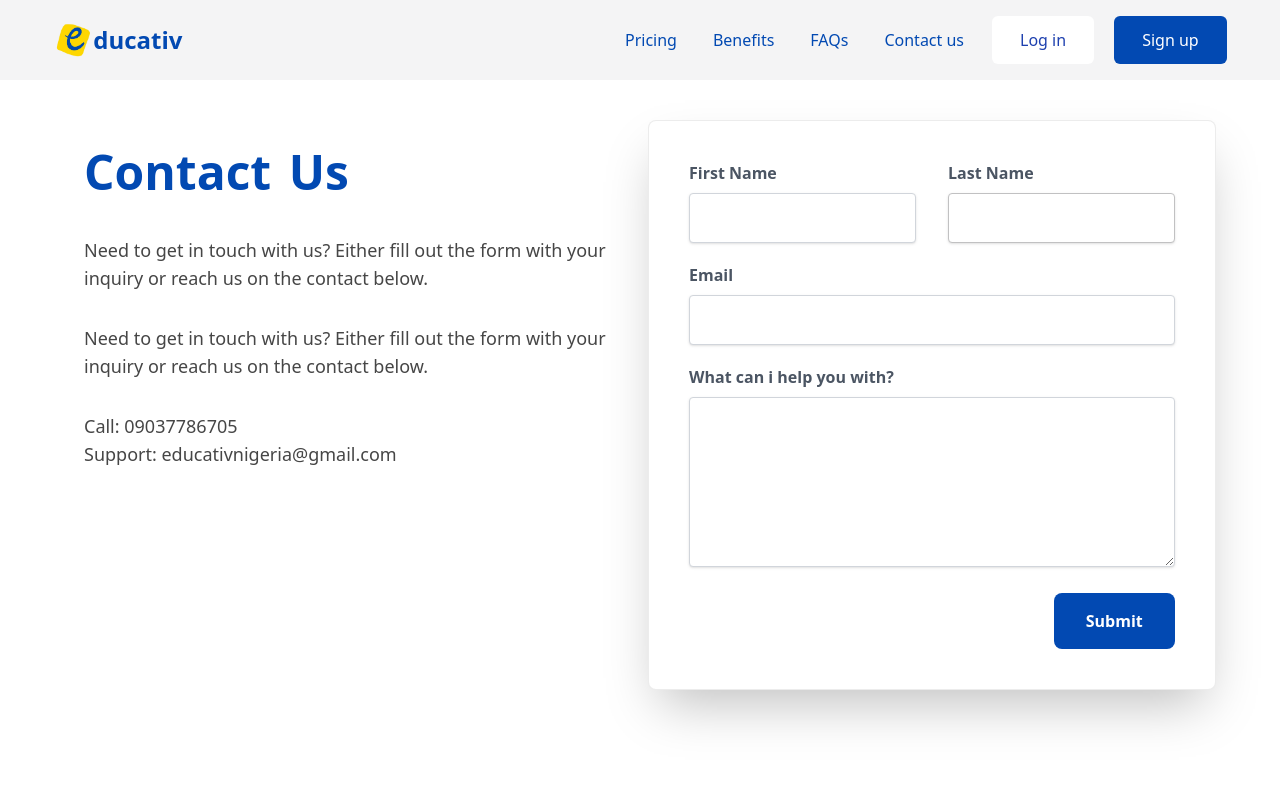
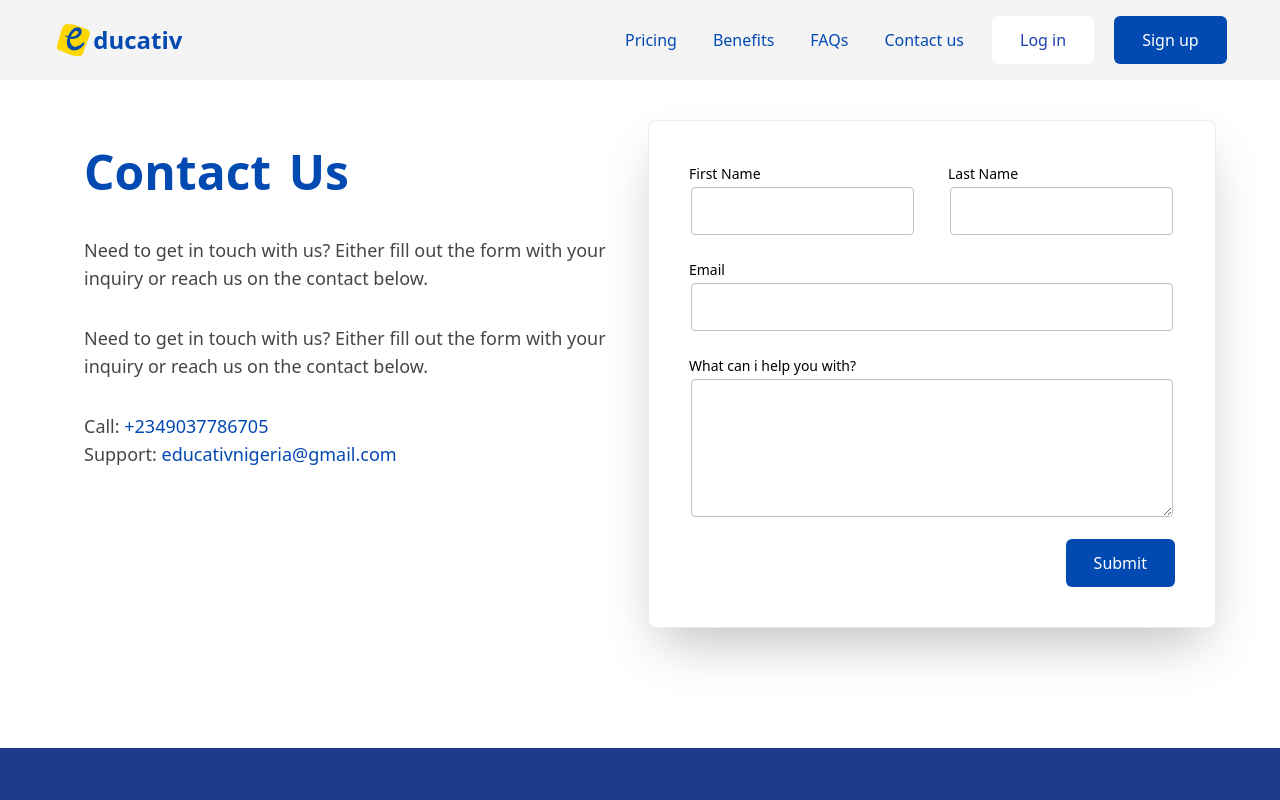
Before and after one commit to tweetbytems/frontlett, a React (Vite) app: page /contact-us in a window 1280 px wide. Shown: the top 800 px of the page. Built offline with nearby package versions, Linux system fonts and the light colour scheme; no server answers.

Commit message:
fixed contact us

```diff
--- /dev/null
+++ b/src/components/thirdparty/textarea.tsx
@@ -0,0 +1,80 @@
+import * as React from "react";
+import { useMotionTemplate, useMotionValue, motion } from "framer-motion";
+import { cn } from "../../utils/utils";
+import { Label } from "./label";
+
+export interface TextareaProps extends React.TextareaHTMLAttributes<HTMLTextAreaElement> {
+    label?: string;
+    value?: string;
+    id?: string;
+    placeholder?: string;
+    onChange?: (event: React.ChangeEvent<HTMLTextAreaElement>) => void;
+    className?: string;
+}
+
+const Textarea = React.forwardRef<HTMLTextAreaElement, TextareaProps>(
+    (
+        { className, onChange, value, id, label,rows = 6,  ...props }: TextareaProps,
+        ref: React.Ref<HTMLTextAreaElement>
+    ) => {
+        const radius = 1000;
+
+        const [visible, setVisible] = React.useState(false);
+
+        let mouseX = useMotionValue(0);
+        let mouseY = useMotionValue(0);
+
+        function handleMouseMove({ currentTarget, clientX, clientY }: any) {
+            let { left, top } = currentTarget.getBoundingClientRect();
+            mouseX.set(clientX - left);
+            mouseY.set(clientY - top);
+        }
+
+        return (
+            <InputContainer className="">
+                <Label htmlFor={id}>{label}</Label>
+                <motion.div
+                    style={{
+                        background: useMotionTemplate`
+              radial-gradient(
+                ${visible ? radius + "px" : "0px"} circle at ${mouseX}px ${mouseY}px,
+                var(--blue-300),
+                transparent 80%
+              )
+            `,
+                    }}
+                    onMouseMove={handleMouseMove}
+                    onMouseEnter={() => setVisible(true)}
+                    onMouseLeave={() => setVisible(false)}
+                    className="p-[2px] rounded-lg transition duration-300 group/input"
+                >
+                    <textarea
+                        onChange={onChange}
+                        value={value}
+                        id={id}
+                        className={cn(
+                            `flex  w-full border rounded-sm px-3 py-2 text-sm file:border-0 file:bg-transparent file:text-sm file:font-medium placeholder:text-neutral-400 dark:placeholder-text-neutral-600 focus-visible:outline-none focus-visible:ring-[2px] focus-visible:ring-neutral-400 dark:focus-visible:ring-neutral-600 disabled:cursor-not-allowed disabled:opacity-50 dark:shadow-[0px_0px_1px_1px var(--neutral-700)] group-hover/input:shadow-none transition duration-400`,
+                            className
+                        )}
+                        rows={rows}
+                        ref={ref}
+                        {...props}
+                    />
+                </motion.div>
+            </InputContainer>
+        );
+    }
+);
+
+Textarea.displayName = "Textarea";
+
+export { Textarea };
+
+interface InputContainerProps {
+    children: React.ReactNode;
+    className?: string;
+}
+
+const InputContainer: React.FC<InputContainerProps> = ({ children, className }) => {
+    return <div className={cn("w-full", className)}>{children}</div>;
+};
--- /dev/null
+++ b/src/pages/ContactUs.tsx
@@ -0,0 +1,62 @@
+import React from "react";
+import { Input } from "../components/thirdparty/input";
+import Button from "../components/Button";
+import { Textarea } from "../components/thirdparty/textarea";
+
+const ContactUs = () => {
+  return (
+    <div className="w-full p-5 md:px-16 md:py-10">
+      <div className="grid md:grid-cols-2 gap-4 ">
+        {/* text */}
+        <div className="text-center md:text-left text-edu-gray md:p-5">
+          <h1 className="font-semibold md:text-5xl text-4xl text-edu-blue [word-spacing:5px] md:leading-[4rem] leading-[2.5rem]">
+            Contact Us
+          </h1>
+          <p className=" my-8 text-lg  font-normal">
+            Need to get in touch with us? Either fill out the form with your
+            inquiry or reach us on the contact below.
+          </p>
+          <p className=" my-8 text-lg  font-normal">
+            Need to get in touch with us? Either fill out the form with your
+            inquiry or reach us on the contact below.
+          </p>
+          <p className=" my-8 text-lg  font-normal">
+            <div className="flex flex-col">
+              <span>Call: <a href="tel:+2349037786705">+2349037786705</a></span>
+              <span>Support:  <a href="mailto:educativnigeria@gmail.com" rel="noopener noreferrer" target="_blank" >educativnigeria@gmail.com</a></span>
+            </div>
+          </p>
+        </div>
+
+        {/* contact form */}
+        <div className="flex items-center ">
+          <div className="w-full">
+            <div className="bg-white border border-edu-gray/10 rounded-lg shadow-2xl p-2 sm:p-10">
+              <form>
+                <div className="grid md:grid-cols-2 gap-8 mb-5">
+
+                  <Input id="firstname" name="firstname" label="First Name" type="text" />
+
+
+                  <Input id="lastname" name="lastname" label="Last Name" type="text" />
+                </div>
+                <div className="mb-5">
+                  <Input id="email" name="email" label="Email" type="email" />
+                </div>
+                <div className="mb-5">
+                  <Textarea id="message" name="message" label="What can i help you with?" rows={6} />
+                </div>
+                <div className="flex w-full md:justify-end">
+                  <Button variant="blue">Submit</Button>
+
+                </div>
+              </form>
+            </div>
+          </div>
+        </div>
+      </div>
+    </div>
+  );
+};
+
+export default ContactUs;
--- a/src/pages/ContactUs/index.tsx
+++ /dev/null
@@ -1,109 +0,0 @@
-import React from "react";
-
-const index = () => {
-  return (
-    <div className="w-full p-5 md:px-16 md:py-10">
-      <div className="grid md:grid-cols-2 gap-4 ">
-        {/* text */}
-        <div className="text-center md:text-left text-edu-gray md:p-5">
-          <h1 className="font-semibold md:text-5xl text-4xl text-edu-blue [word-spacing:5px] md:leading-[4rem] leading-[2.5rem]">
-            Contact Us
-          </h1>
-          <p className=" my-8 text-lg  font-normal">
-            Need to get in touch with us? Either fill out the form with your
-            inquiry or reach us on the contact below.
-          </p>
-          <p className=" my-8 text-lg  font-normal">
-            Need to get in touch with us? Either fill out the form with your
-            inquiry or reach us on the contact below.
-          </p>
-          <p className=" my-8 text-lg  font-normal">
-            <div className="flex flex-col">
-              <span>Call: 09037786705</span>
-              <span>Support: educativnigeria@gmail.com</span>
-            </div>
-          </p>
-        </div>
-
-        {/* contact form */}
-        <div className="flex items-center ">
-          <div className="w-full">
-            <div className="bg-white border border-edu-gray/10 rounded-lg shadow-2xl p-10">
-              <form>
-                <div className="grid md:grid-cols-2 gap-8 mb-5">
-                  <div className="">
-                    <label
-                      htmlFor="firstname"
-                      className="block mb-2 font-bold text-gray-600"
-                    >
-                      First Name
-                    </label>
-                    <input
-                      type="text"
-                      id="firstname"
-                      name="firstname"
-                      className="border border-gray-300 shadow p-3 w-full rounded mb-"
-                    />
-                  </div>
-                  <div className="">
-                    <label
-                      htmlFor="lastname"
-                      className="block mb-2 font-bold text-gray-600"
-                    >
-                      Last Name
-                    </label>
-                    <input
-                      type="text"
-                      id="lastname"
-                      name="lastname"
-                      className="border  shadow p-3 w-full rounded mb-"
-                    />
-                  </div>
-                </div>
-                <div className="mb-5">
-                  <div className="">
-                    <label
-                      htmlFor="email"
-                      className="block mb-2 font-bold text-gray-600"
-                    >
-                      Email
-                    </label>
-                    <input
-                      type="email"
-                      id="email"
-                      name="email"
-                      className="border border-gray-300 shadow p-3 w-full rounded mb-"
-                    />
-                  </div>
-                </div>
-                <div className="mb-5">
-                  <div className="">
-                    <label
-                      htmlFor="message"
-                      className="block mb-2 font-bold text-gray-600"
-                    >
-                      What can i help you with?
-                    </label>
-                    <textarea
-                      rows={6}
-                      id="message"
-                      name="message"
-                      className="border border-gray-300 shadow p-3 w-full rounded mb-"
-                    />
-                  </div>
-                </div>
-                <div className="flex w-full md:justify-end">
-                  <button className="block w-full md:w-1/4  bg-edu-blue text-white font-bold p-4 rounded-lg">
-                    Submit
-                  </button>
-                </div>
-              </form>
-            </div>
-          </div>
-        </div>
-      </div>
-    </div>
-  );
-};
-
-export default index;
```
Also changed, not shown: src/components/thirdparty/input.tsx (line endings or trailing spaces).
